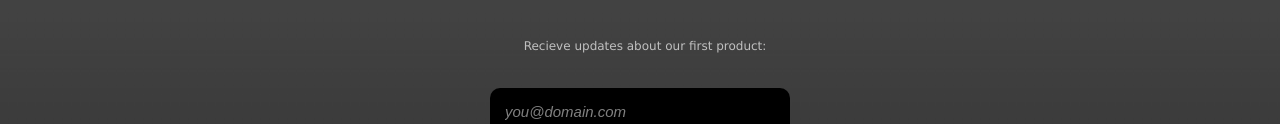
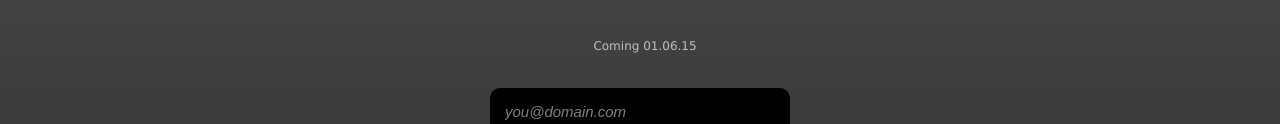
Before and after one commit to Voxel8/voxel8.github.io, a plain HTML site: page index.html in a window 1280 px wide. Shown: the part 458-582 px from the top of the page. Drawn offline with Linux system fonts and the light colour scheme.

Commit message:
add coming soon text

```diff
--- a/index.html
+++ b/index.html
@@ -181,7 +181,7 @@ function prepareForms() {
 		<img border="0" src="logo.png">
 
 <div class="paragraph">
-	Recieve updates about our first product:
+	Coming 01.06.15
 </div>
 
 <!-- Begin MailChimp Signup Form -->
```
